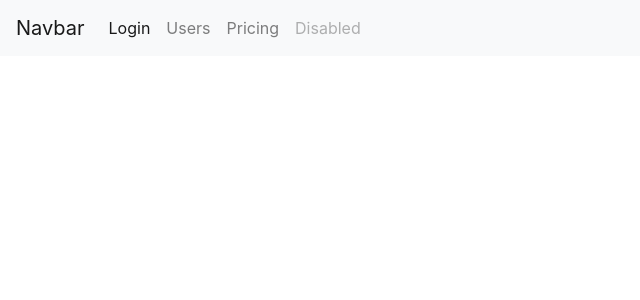
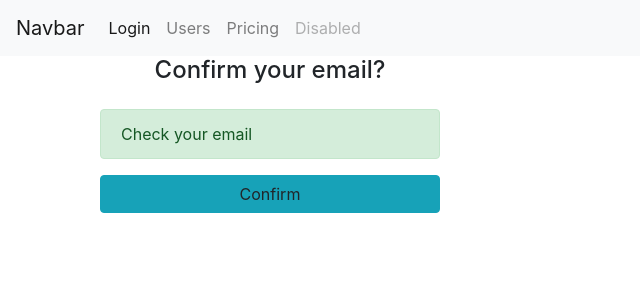
Before and after one commit to novakvova/AngularCRUDByLogin, an Angular app: page /confirmemail in a window 1280 px wide. Before the commit this address led to /. Shown: the top 300 px of the page, without its empty margins (0-640 px from the left). Built offline with nearby package versions, Linux system fonts and the light colour scheme.

Commit message:
Begin work confim email

```diff
--- a/src/app/add-user/add-user.component.html
+++ b/src/app/add-user/add-user.component.html
@@ -9,7 +9,7 @@
 
       <div *ngIf="submitted && f.email.errors" class="invalid-feedback">
         <div *ngIf="f.email.errors.required">Email is required</div>
-        <div *ngIf="f.email.errors.email">Email invalid</div>
+        <div>Email invalid</div>
       </div>
       <div *ngIf="error.email" style="color:red;">
         <div>{{error.email}}</div>
--- a/src/app/add-user/add-user.component.ts
+++ b/src/app/add-user/add-user.component.ts
@@ -26,9 +26,9 @@ export class AddUserComponent implements OnInit {
               private apiService: ApiService) { }
 
   ngOnInit() {
-    const regex = '^\w+([\.-]?\w+)*@\w+([\.-]?\w+)*(\.\w{2,3})+$';
+    const regex = /^(([^<>()[\]\\.,;:\s@"]+(\.[^<>()[\]\\.,;:\s@"]+)*)|(".+"))@((\[[0-9]{1,3}\.[0-9]{1,3}\.[0-9]{1,3}\.[0-9]{1,3}\])|(([a-zA-Z\-0-9]+\.)+[a-zA-Z]{2,}))$/;
     this.addForm = this.formBuilder.group({
-      email: ['', [Validators.required, Validators.email]],
+      email: ['', [Validators.required, Validators.pattern(regex)]],
       password: ['', [Validators.required, Validators.minLength(6)]],
       firstName: ['', Validators.required],
       lastName: ['', Validators.required],
--- a/src/app/app-routing.module.ts
+++ b/src/app/app-routing.module.ts
@@ -4,12 +4,14 @@ import {LoginComponent} from './login/login.component';
 import {AddUserComponent} from './add-user/add-user.component';
 import {ListUserComponent} from './list-user/list-user.component';
 import {EditUserComponent} from './edit-user/edit-user.component';
+import { ConfirmemailComponent } from './confirmemail/confirmemail.component';
 
 const routes: Routes = [
   { path: 'login', component: LoginComponent },
   { path: 'add-user', component: AddUserComponent },
   { path: 'list-user', component: ListUserComponent },
   { path: 'edit-user', component: EditUserComponent },
+  { path: 'confirmemail', component: ConfirmemailComponent },
   {path : '', component : LoginComponent}
 ];
 
--- a/src/app/app.module.ts
+++ b/src/app/app.module.ts
@@ -13,6 +13,7 @@ import { AddUserComponent } from './add-user/add-user.component';
 import { EditUserComponent } from './edit-user/edit-user.component';
 import { ListUserComponent } from './list-user/list-user.component';
 import { TokenInterceptor } from './core/interceptor';
+import { ConfirmemailComponent } from './confirmemail/confirmemail.component';
 
 @NgModule({
   declarations: [
@@ -20,7 +21,8 @@ import { TokenInterceptor } from './core/interceptor';
     LoginComponent,
     AddUserComponent,
     EditUserComponent,
-    ListUserComponent
+    ListUserComponent,
+    ConfirmemailComponent
   ],
   imports: [
     BrowserModule,
--- /dev/null
+++ b/src/app/confirmemail/confirmemail.component.html
@@ -0,0 +1,14 @@
+<div class="col-md-4 col-md-offset-4">
+  <div class="panel panel-default">
+    <div class="panel-body">
+      <div class="text-center mb-4">
+        <h4>Confirm your email?</h4>
+      </div>
+      <div>
+        <div class="alert alert-success">Check your email</div>
+        <a type="submit"
+          class="btn btn-info btn-block" disabled="">Confirm</a>
+        </div><br>
+    </div>
+  </div>
+</div>
--- /dev/null
+++ b/src/app/confirmemail/confirmemail.component.ts
@@ -0,0 +1,15 @@
+import { Component, OnInit } from '@angular/core';
+
+@Component({
+  selector: 'app-confirmemail',
+  templateUrl: './confirmemail.component.html',
+  styleUrls: ['./confirmemail.component.css']
+})
+export class ConfirmemailComponent implements OnInit {
+
+  constructor() { }
+
+  ngOnInit() {
+  }
+
+}
```
Also changed, not shown: src/app/confirmemail/confirmemail.component.css (added), 1 other file (tests, documents, lock files or other folders).
